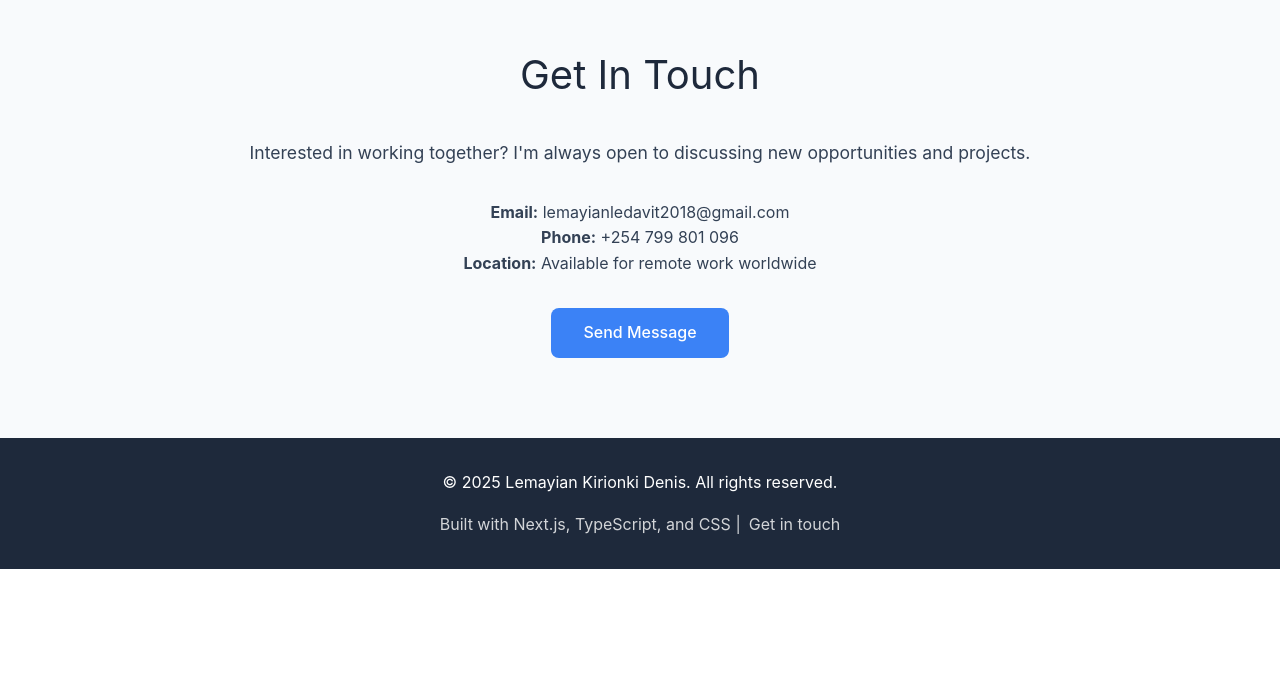
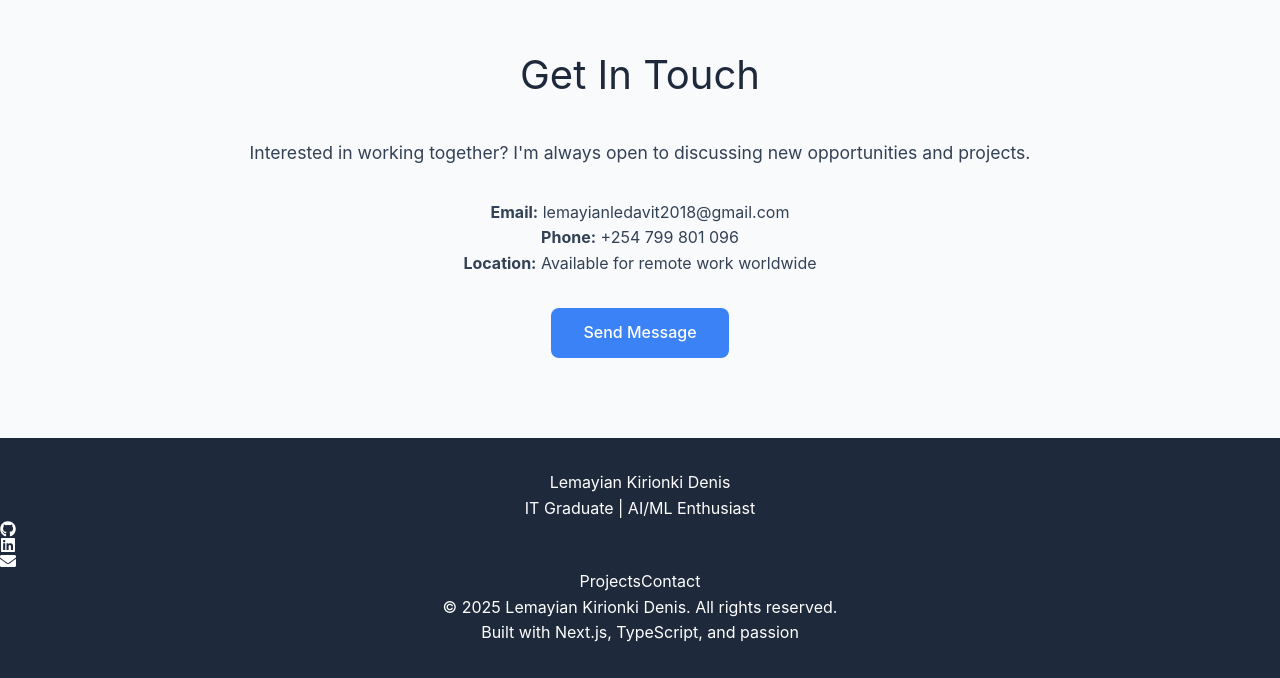
Before and after one commit to lemayian23/lemayian23.github.io, a Next.js app: page / in a window 1280 px wide. Shown: the part 2442-3120 px from the top of the page. Before the commit the page ends 3011 px from the top, so only its background shows below. Built offline with nearby package versions, Linux system fonts and the light colour scheme.

Commit message:
enhanced footer

```diff
--- a/src/components/Footer.tsx
+++ b/src/components/Footer.tsx
@@ -1,16 +1,54 @@
+import { FaGithub, FaLinkedin, FaTwitter, FaEnvelope } from 'react-icons/fa';
+
 export default function Footer() {
   const currentYear = new Date().getFullYear();
 
   return (
     <footer className="footer">
-      <div className="container">
-        <p>&copy; {currentYear} Lemayian Kirionki Denis. All rights reserved.</p>
-        <p style={{ marginTop: '1rem', opacity: 0.8 }}>
-          Built with Next.js, TypeScript, and CSS |
-          <a href="mailto:lemayianledavit2018@gmail.com" style={{ color: 'white', marginLeft: '0.5rem' }}>
-            Get in touch
-          </a>
-        </p>
+      <div className="footer-container">
+        <div className="footer-content">
+          <div className="footer-brand">
+            <h3>Lemayian Kirionki Denis</h3>
+            <p>IT Graduate | AI/ML Enthusiast</p>
+          </div>
+
+          <div className="footer-social">
+            <a
+              href="https://github.com/lemayian23"
+              target="_blank"
+              rel="noopener noreferrer"
+              aria-label="GitHub"
+            >
+              <FaGithub />
+            </a>
+            <a
+              href="https://linkedin.com/in/your-profile"
+              target="_blank"
+              rel="noopener noreferrer"
+              aria-label="LinkedIn"
+            >
+              <FaLinkedin />
+            </a>
+            <a
+              href="mailto:lemayianledavit2018@gmail.com"
+              aria-label="Email"
+            >
+              <FaEnvelope />
+            </a>
+          </div>
+
+          <div className="footer-links">
+            <a href="/projects">Projects</a>
+            <a href="mailto:lemayianledavit2018@gmail.com">Contact</a>
+          </div>
+
+          <div className="footer-bottom">
+            <p>&copy; {currentYear} Lemayian Kirionki Denis. All rights reserved.</p>
+            <p className="footer-built">
+              Built with Next.js, TypeScript, and passion
+            </p>
+          </div>
+        </div>
       </div>
     </footer>
   );
```
